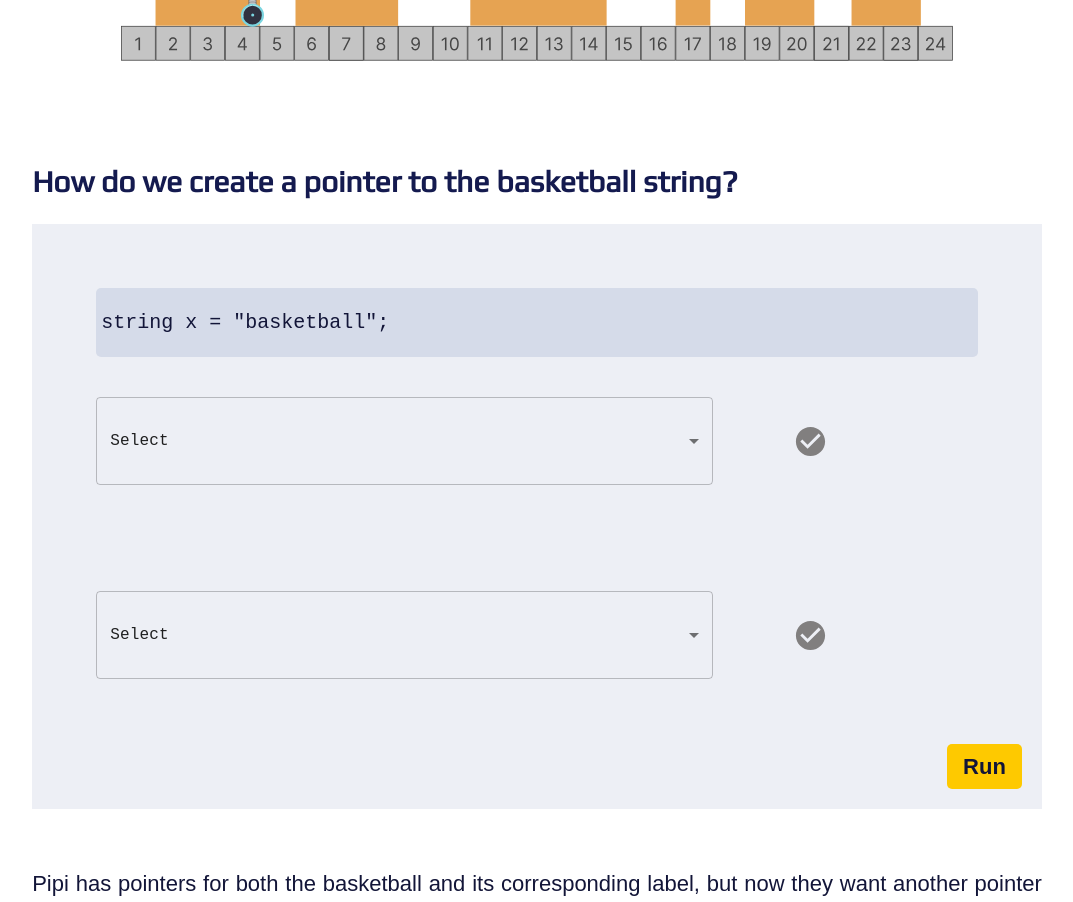
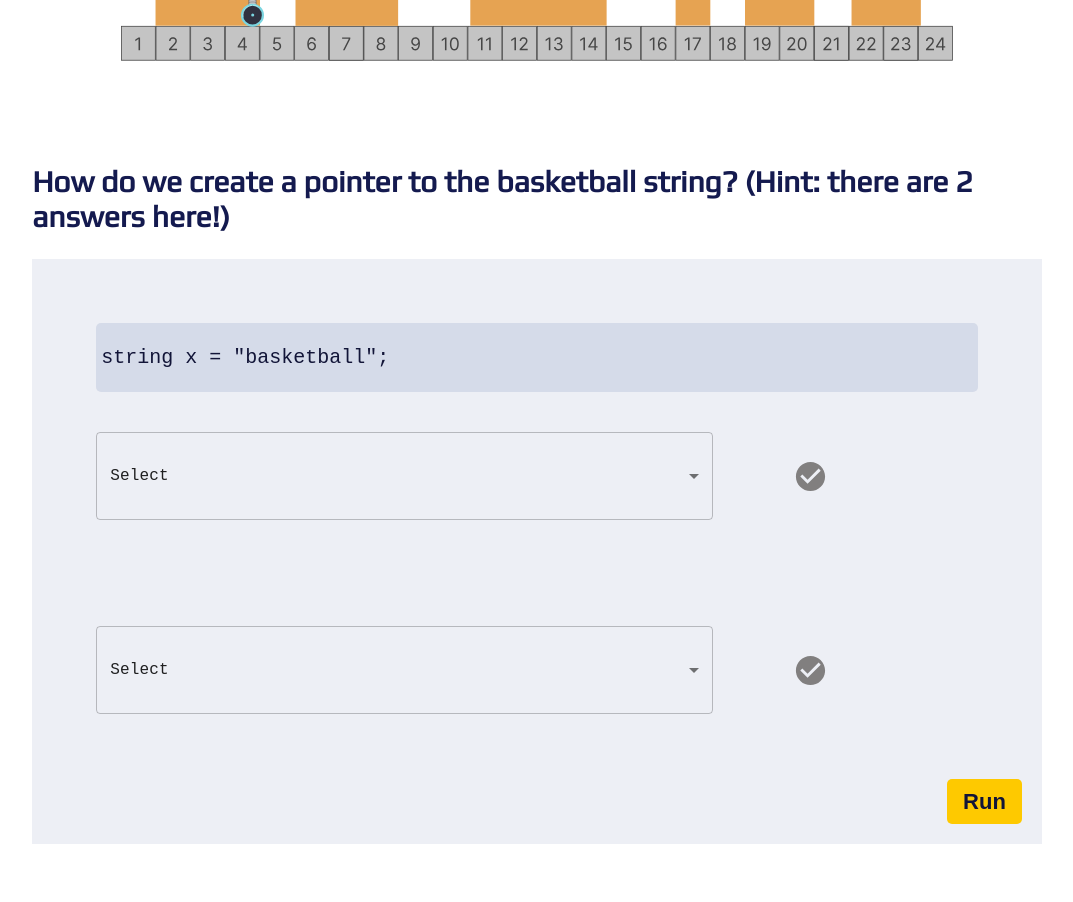
Before and after one commit to uclaacm/parcel-pointers, a React app: page /exercise-2 in a window 1280 px wide. Shown: the part 1360-2262 px from the top of the page, without its empty margins (103-1176 px from the left). Built offline with nearby package versions, Linux system fonts and the light colour scheme; a web font is replaced by a local one.

Commit message:
add hint

```diff
--- a/src/pages/Exercise2.tsx
+++ b/src/pages/Exercise2.tsx
@@ -157,7 +157,10 @@ const Exercise2: FC = () => {
           <div className="exercise-2-diagram">
             <img src={Exercise2Diagram2} alt="Exercise 2 Diagram" />
           </div>
-          <h2>How do we create a pointer to the basketball string?</h2>
+          <h2>
+            How do we create a pointer to the basketball string? (Hint: there
+            are 2 answers here!)
+          </h2>
           <div className="exercise2-div">
             <RunCode
               questions={questions2}
```
